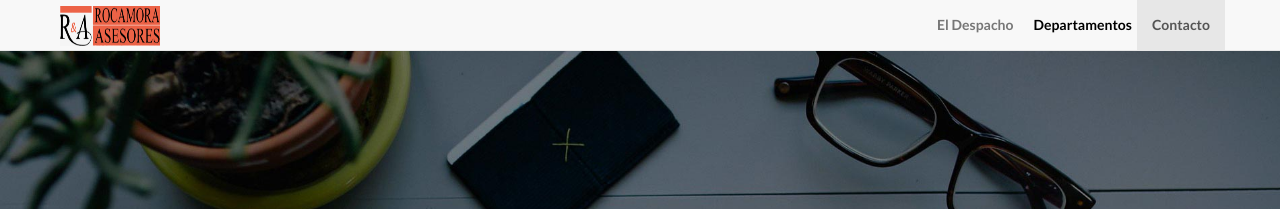
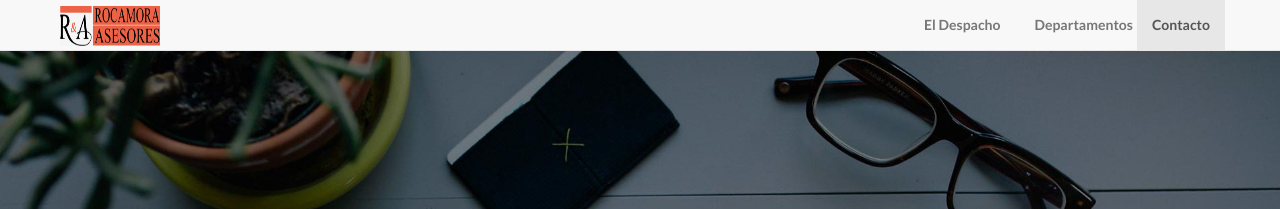
Before and after one commit to Alejandromndza/WebProject, a Jekyll site: the page built from index.html, in a window 1280 px wide. Shown: the top 209 px of the page. Built offline with Jekyll 4.4.1, drawn with Linux system fonts in a browser that asks for light colours; nearby versions of some CDN libraries; library files that are not in the unit come from our copies.

Commit message:
fixed departments pos

```diff
--- a/_includes/header.html
+++ b/_includes/header.html
@@ -23,7 +23,7 @@
         <li class="dropli">
           <div class="dropdown">
 
-            <a class="page-scroll"  href="#services">Departamentos</a>
+            <a class="page-scroll" id="adrop" href="#services">Departamentos</a>
 
             <div class="dropdown-content">
               {% for post in site.posts reversed %}
--- a/css/landing-page.css
+++ b/css/landing-page.css
@@ -190,6 +190,7 @@ p.copyright {
    border: none;
    font-family: "Lato","Helvetica Neue",Helvetica,Arial,sans-serif;
    background-color: #f8f8f8;
+
 }
 
 /* The container <div> - needed to position the dropdown content */
@@ -197,6 +198,18 @@ p.copyright {
    position: relative;
    display: inline-block;
    margin-top:13px;
+   color:#777;
+   right:-1px;
+
+}
+
+#adrop{
+  color:#777;
+  text-decoration: none;
+}
+
+#adrop:hover{
+  color:#333;
 }
 
 /* Dropdown Content (Hidden by Default) */
@@ -204,10 +217,12 @@ p.copyright {
    display: none;
    position: absolute;
    background-color: #f1f1f1;
-   min-width: 95px;
+   min-width: 120px;
    box-shadow: 0px 8px 16px 0px rgba(0,0,0,0.2);
    z-index: 1;
    margin-top:14px;
+   right:-10px;
+
 }
 
 /* Links inside the dropdown */
@@ -216,6 +231,7 @@ p.copyright {
    padding: 12px 16px;
    text-decoration: none;
    display: block;
+
 }
 
 /* Change color of dropdown links on hover */
@@ -245,6 +261,7 @@ p.copyright {
 }
 .dropli{
   height: 50px;
+  margin-left: 18px;
 }
 
 #servicesBtn{
--- a/index.html
+++ b/index.html
@@ -1,5 +1,5 @@
 ---
 layout: default
-title: Landing Page
-subTitle: A Template by Start Bootstrap
+title: Rocamora Asesores
+subTitle:
 ---
```
Also changed, not shown: 2 other files.
